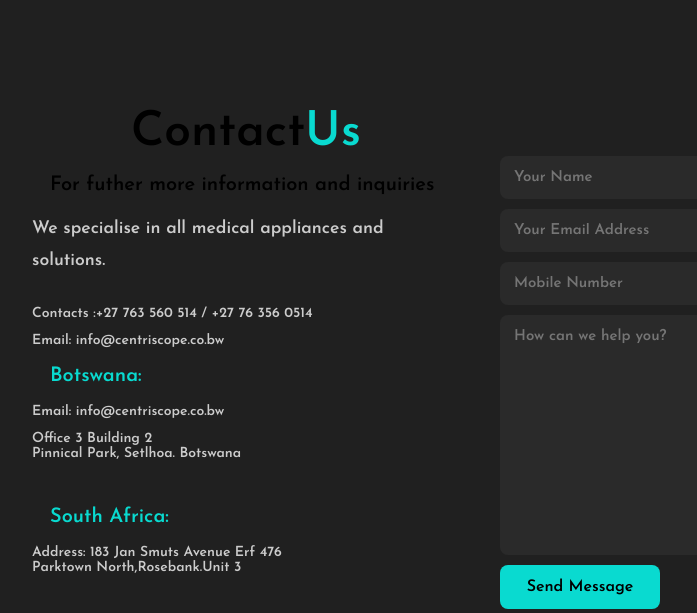
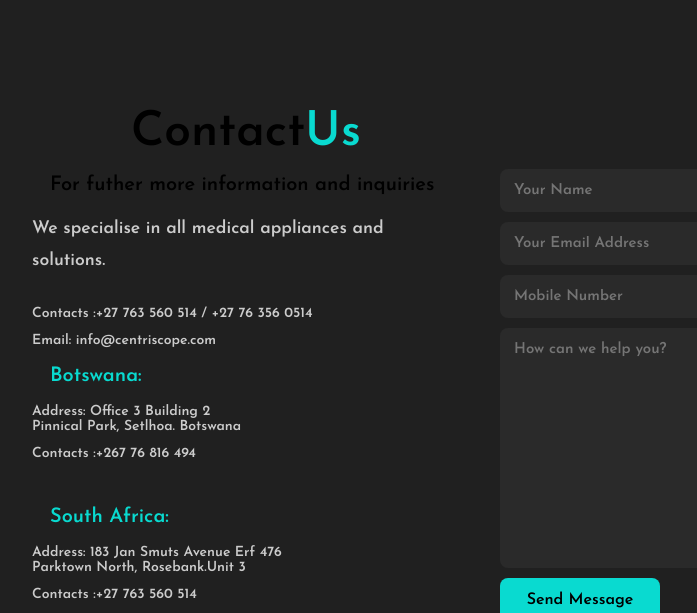
Before and after one commit to jAmEsNico7/Centriscope-Botswana, a plain HTML site: page ProtectiveWear.html in a window 1280 px wide. Shown: the part 1947-2560 px from the top of the page, without its empty margins (160-857 px from the left). Drawn offline with nearby package versions, Linux system fonts and the light colour scheme; files whose address does not match are found by name.

Commit message:
Update ProtectiveWear.html

```diff
--- a/ProtectiveWear.html
+++ b/ProtectiveWear.html
@@ -165,12 +165,16 @@
             <p>We specialise in all medical appliances and solutions.</p>
        <div class="list">
     <li><a href="#">Contacts :+27 763 560 514 / +27 76 356 0514</a></li>
-    <li><a href="#">Email: info@centriscope.co.bw</a></li>
-       <h4>Botswana:</h4>
-    <li><a href="#">Email: info@centriscope.co.bw</a></li><li><a href="#">Office 3 Building 2<br>Pinnical Park, Setlhoa. Botswana</a></li>
+     <li><a href="#">Email: info@centriscope.com</a></li>
+
+    <h4>Botswana:</h4>
+    <li><a href="#"> Address: Office 3 Building 2<br>Pinnical Park, Setlhoa. Botswana</a></li>
+    <li><a href="#">Contacts :+267 76 816 494 </a></li>
     <br>
     <h4 >South Africa:</h4>
-    <li><a href="#">Address: 183 Jan Smuts Avenue Erf 476<br>Parktown North,Rosebank.Unit 3</a></li>
+    <li><a href="#">Address: 183 Jan Smuts Avenue Erf 476<br>Parktown North, Rosebank.Unit 3</a></li>
+      <li><a href="#">Contacts :+27 763 560 514 </a></li>
+
 </div>
         <div class="contact-icons">
             <a href="#"><i class='bx bxl-facebook'></i></a>
```
